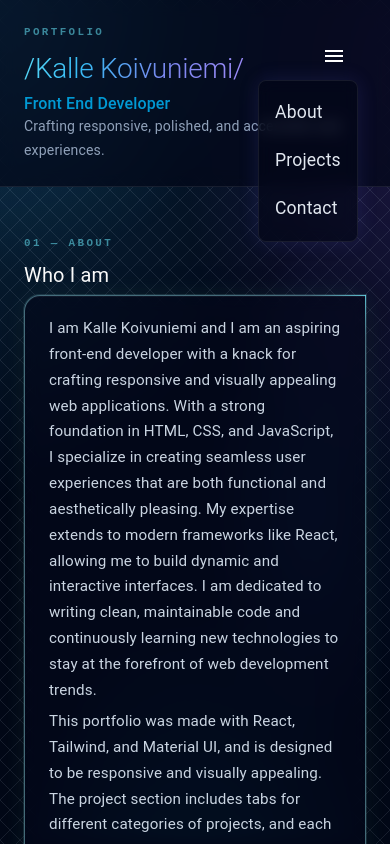
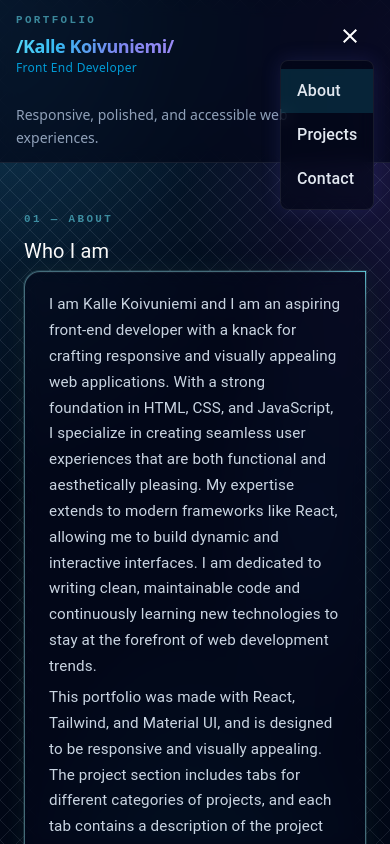
Before and after one commit to kmk9000/portfolio.v2, a React (Vite) app: page / in a window 390 px wide. Both pictures are taken after a click on the button "navigation menu". Shown: the top 844 px of the page. Built offline with nearby package versions, Linux system fonts and the light colour scheme.

Commit message:
refactor Header and MobileMenu components for improved responsiveness and accessibility

```diff
--- a/src/components/Header.jsx
+++ b/src/components/Header.jsx
@@ -3,13 +3,12 @@ import SkillsArray from "./SkillsArray";
 import TitleAnimation from "./TitleAnimation";
 import MobileMenu from "./MobileMenu";
 import { NAV_ITEMS } from "../constants/navigation";
-import { SCROLL_OFFSET_PX } from "../constants/layout";
 
 export default function Header({ activeSection, setActiveSection }) {
-  const mobileVisibilityClass =
+  const mobileAboutSummaryClass =
     activeSection === "about"
-      ? "flex max-h-screen translate-y-0 opacity-100 p-6 border-b border-white/8"
-      : "flex max-h-0 -translate-y-4 opacity-0 pointer-events-none border-0 p-0 md:pointer-events-auto";
+      ? "max-h-24 opacity-100 pt-3"
+      : "max-h-0 opacity-0 pt-0 pointer-events-none";
 
   const scrollMainContainerToId = (id) => {
     const element = document.getElementById(id);
@@ -64,9 +63,42 @@ export default function Header({ activeSection, setActiveSection }) {
 
   return (
     <div
-      className={`sidebar-gradient-border relative z-10 ${mobileVisibilityClass} w-full flex-col justify-between overflow-hidden bg-slate-950/70 text-white backdrop-blur-sm transition-all duration-500 ease-in-out md:sticky md:top-0 md:flex md:h-screen md:max-h-none md:w-1/4 md:translate-y-0 md:opacity-100 md:p-8 lg:w-[30%] lg:p-10 xl:w-1/4`}
+      className="sidebar-gradient-border sticky top-0 relative z-10 flex w-full flex-col justify-between border-b border-white/8 bg-slate-950/70 px-4 py-3 text-white backdrop-blur-sm md:h-screen md:w-1/4 md:overflow-hidden md:border-b-0 md:p-8 lg:w-[30%] lg:p-10 xl:w-1/4"
     >
       <header className="relative">
+        <div className="md:hidden">
+          <div className="flex items-start justify-between gap-3">
+            <div className="min-w-0">
+              <div className="section-label mb-1">PORTFOLIO</div>
+              <button
+                type="button"
+                onClick={() => {
+                  handleClick("about");
+                }}
+                className="text-left"
+              >
+                <h1 className="hero-name-gradient truncate bg-clip-text text-lg font-bold tracking-tight text-transparent sm:text-xl">
+                  /Kalle Koivuniemi/
+                </h1>
+                <p className="mt-1 text-xs font-medium tracking-wide text-sky-400/80">
+                  Front End Developer
+                </p>
+              </button>
+            </div>
+            <MobileMenu
+              navItems={NAV_ITEMS}
+              onItemClick={handleClick}
+              activeSection={activeSection}
+            />
+          </div>
+          <div
+            className={`max-w-xs overflow-hidden text-sm leading-relaxed text-slate-400 transition-all duration-300 ${mobileAboutSummaryClass}`}
+          >
+            Responsive, polished, and accessible web experiences.
+          </div>
+        </div>
+
+        <div className="hidden md:block">
           <div className="section-label mb-3">PORTFOLIO</div>
           <Typography
             variant="h4"
@@ -103,7 +135,7 @@ export default function Header({ activeSection, setActiveSection }) {
             className="mt-3 max-w-xs text-slate-400 leading-relaxed"
           />
           <SkillsArray onSkillClick={handleSkillClick} />
-        <MobileMenu navItems={NAV_ITEMS} onItemClick={handleClick} />
+        </div>
 
         <nav className="mt-10 hidden md:block">
           <ul className="space-y-1">
--- a/src/components/MobileMenu.jsx
+++ b/src/components/MobileMenu.jsx
@@ -4,12 +4,13 @@ import Menu from "@mui/material/Menu";
 import MenuItem from "@mui/material/MenuItem";
 import Typography from "@mui/material/Typography";
 import useMediaQuery from "@mui/material/useMediaQuery";
-import { MdMenu } from "react-icons/md";
+import { MdClose, MdMenu } from "react-icons/md";
 import { useEffect, useState } from "react";
 
-export default function MobileMenu({ navItems, onItemClick }) {
+export default function MobileMenu({ navItems, onItemClick, activeSection }) {
   const isMobile = useMediaQuery("(max-width:767.95px)");
   const [anchorElNav, setAnchorElNav] = useState(null);
+  const isOpen = Boolean(anchorElNav);
 
   useEffect(() => {
     if (!isMobile && anchorElNav) {
@@ -21,7 +22,12 @@ export default function MobileMenu({ navItems, onItemClick }) {
     return null;
   }
 
-  const handleOpenNavMenu = (event) => {
+  const handleToggleNavMenu = (event) => {
+    if (isOpen) {
+      setAnchorElNav(null);
+      return;
+    }
+
     setAnchorElNav(event.currentTarget);
   };
 
@@ -39,8 +45,8 @@ export default function MobileMenu({ navItems, onItemClick }) {
       <Box
         sx={{
           position: "absolute",
-          top: 8,
-          right: 8,
+          top: 0,
+          right: 0,
           display: "flex",
         }}
       >
@@ -49,10 +55,11 @@ export default function MobileMenu({ navItems, onItemClick }) {
           aria-label="navigation menu"
           aria-controls="menu-appbar"
           aria-haspopup="true"
-          onClick={handleOpenNavMenu}
+          aria-expanded={isOpen ? "true" : undefined}
+          onClick={handleToggleNavMenu}
           color="inherit"
         >
-          <MdMenu size={24} />
+          {isOpen ? <MdClose size={24} /> : <MdMenu size={24} />}
         </IconButton>
       </Box>
 
@@ -68,7 +75,7 @@ export default function MobileMenu({ navItems, onItemClick }) {
           vertical: "top",
           horizontal: "right",
         }}
-        open={Boolean(anchorElNav)}
+        open={isOpen}
         onClose={handleCloseNavMenu}
         sx={{
           "& .MuiPaper-root": {
@@ -83,8 +90,27 @@ export default function MobileMenu({ navItems, onItemClick }) {
         }}
       >
         {navItems.map((item) => (
-          <MenuItem key={item.id} onClick={() => handleItemClick(item.id)}>
-            <Typography sx={{ textAlign: "center", fontSize:"1.1rem"}}>{item.label}</Typography>
+          <MenuItem
+            key={item.id}
+            selected={activeSection === item.id}
+            onClick={() => handleItemClick(item.id)}
+            sx={{
+              minHeight: 44,
+              px: 2,
+              "&.Mui-selected": {
+                backgroundColor: "rgba(34, 211, 238, 0.14)",
+              },
+              "&.Mui-selected:hover": {
+                backgroundColor: "rgba(34, 211, 238, 0.2)",
+              },
+            }}
+          >
+            <Typography
+              sx={{ textAlign: "center", fontSize: "1rem", fontWeight: 500 }}
+              aria-current={activeSection === item.id ? "page" : undefined}
+            >
+              {item.label}
+            </Typography>
           </MenuItem>
         ))}
       </Menu>
```
Lines whose indentation alone changed are shown as unchanged.
